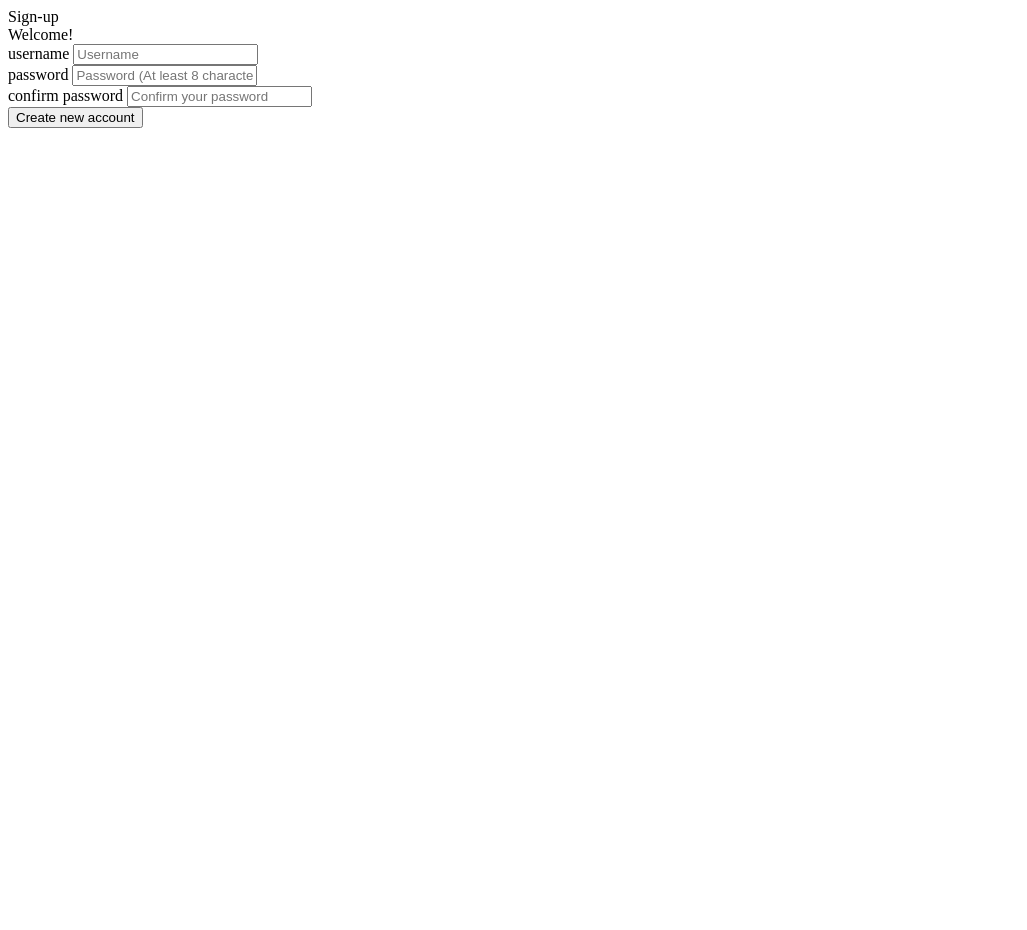
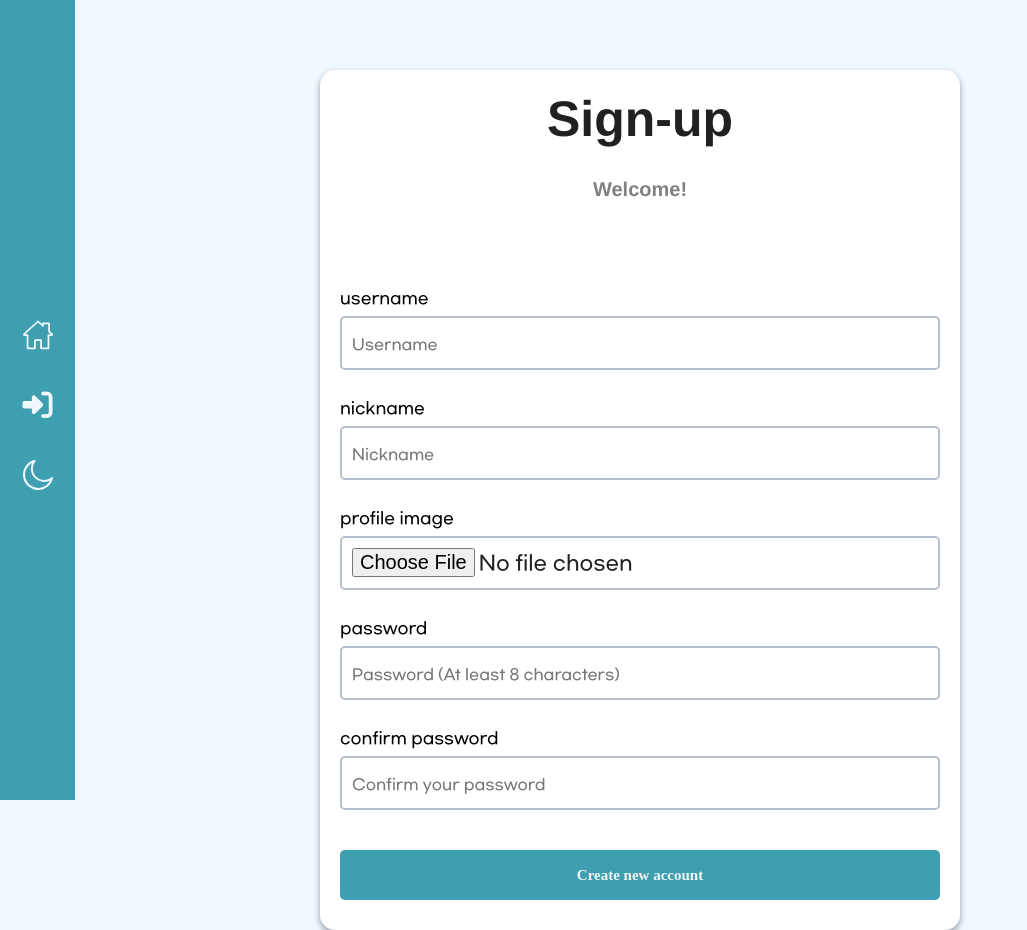
Before and after one commit to Senitf/DailyMusic, a Django app: page /accounts/signup/ in a window 1280 px wide. Shown: the whole page, without its empty margins (0-1027 px from the left). Before the commit the page ends 128 px from the top, so only its background shows below. Run offline with Django 3.2, Linux system fonts and the light colour scheme; some libraries are stand-ins or nearby versions; some web fonts are replaced.

Commit message:
signup form fix

```diff
--- a/musicProject/accounts/templates/accounts/signup.html
+++ b/musicProject/accounts/templates/accounts/signup.html
@@ -1,8 +1,8 @@
-<!--
+
 {% extends 'base.html' %}
 
 {% block content %}
--->
+
     {% if error %}
     {{ error }}
     <br>
@@ -18,11 +18,21 @@
         </div>
 
         <div class="info">
-            <form class="signupform" method="POST", action="{% url 'accounts:make_new_account'%}">
+            <form class="signupform" method="POST", action="{% url 'accounts:signup'%}">
                 {% csrf_token %}
                 <div class="input-wrapper">
                     username
                     <input name="username" type="text" value="" placeholder="Username">
+                </div>
+
+                <div class="input-wrapper">
+                    nickname
+                    <input name="nickname" type="text" placeholder="Nickname">
+                </div>
+
+                <div class="input-wrapper">
+                    profile image
+                    <input name="profile_image" type="file">
                 </div>
 
                 <div class="input-wrapper">
--- a/musicProject/music/static/style.css
+++ b/musicProject/music/static/style.css
@@ -31,6 +31,7 @@
 
 body{
     margin: 0;
+    height: 100%;
     font-family: "G마켓 산스", helvetica, "Apple SD Gothic Neo", sans-serif;
     background-color: var(--main-background-color);
 }
@@ -45,8 +46,14 @@ body{
     height: 100%;
 }
 
+.warp{
+    height: 100%;
+}
+
 .signup, .login{
     grid-template-rows: 200px auto;
+    overflow: scroll;
+    margin: 100px auto;
 }
 
 .maintitle{
```
